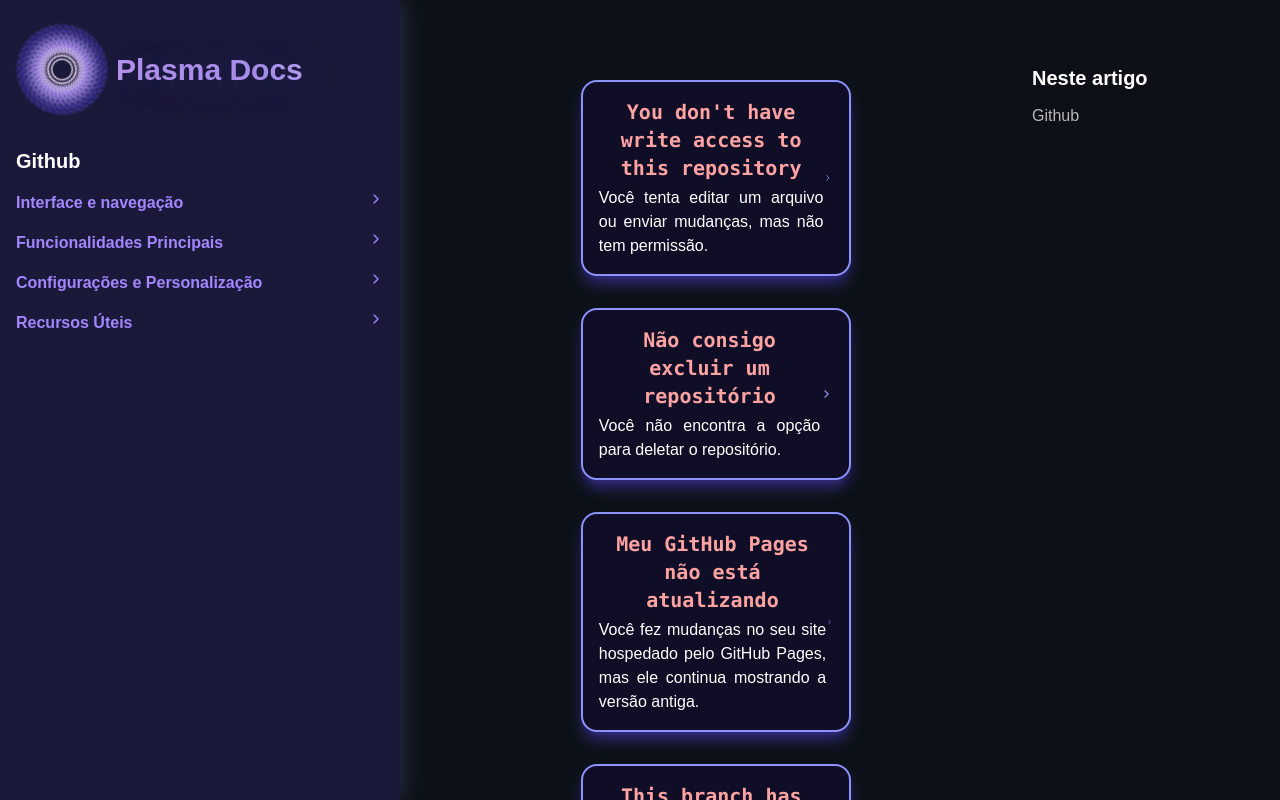
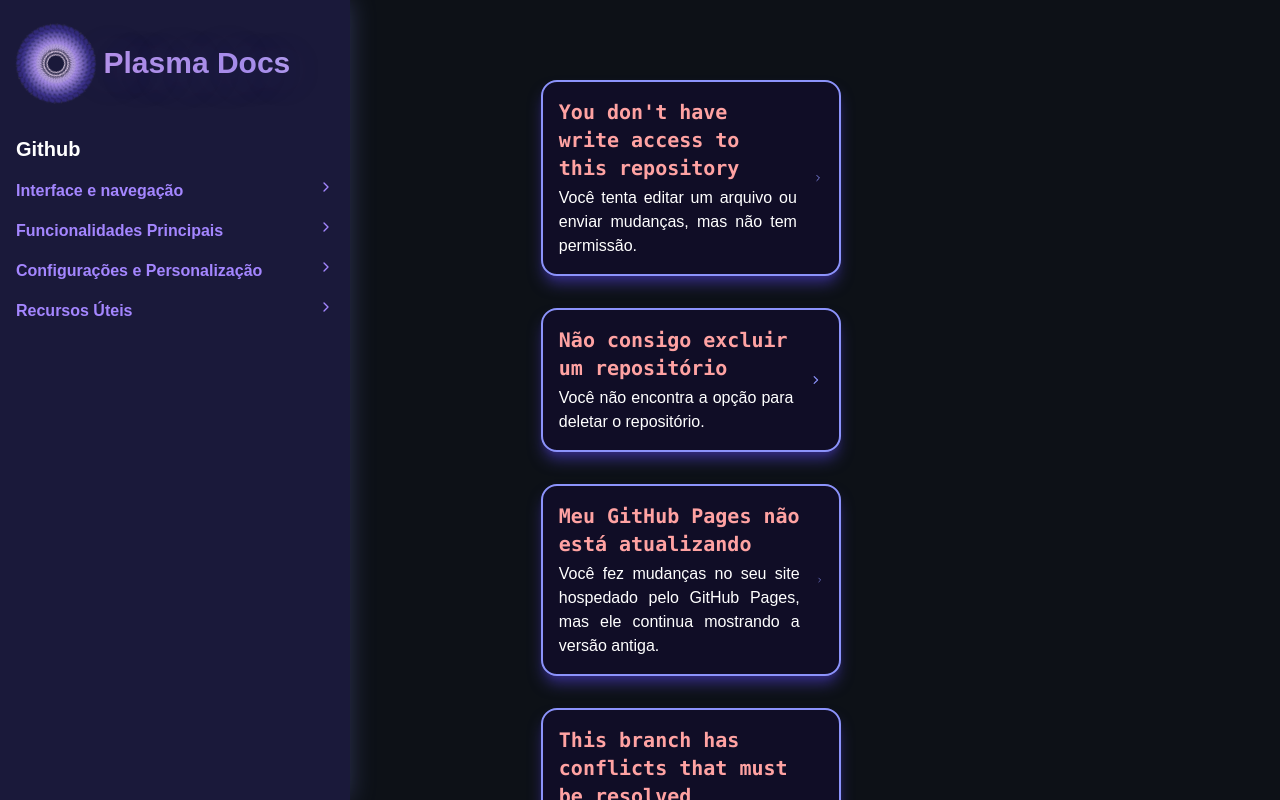
Before and after one commit to Plasma-Dev12/plasma-docs, a Next.js app: page /docs/useful-resources/common-errors-and-solutions in a window 1280 px wide. Shown: the top 800 px of the page. Built offline with nearby package versions, Linux system fonts and the light colour scheme; a web font is replaced by a local one.

Commit message:
✨ feat: finished creating main components

```diff
--- a/src/app/docs/useful-resources/common-errors-and-solutions/page.tsx
+++ b/src/app/docs/useful-resources/common-errors-and-solutions/page.tsx
@@ -3,7 +3,7 @@ import ErroSolucao from "@/components/ErroSolucao";
 
 export default function ErrosSolucoesPage() {
   return (
-    <main className="flex flex-row w-full overflow-y-auto">
+    <main className="flex flex-row">
       <section className=" mx-auto w-3/5">
         <div className="grid grid-cols-1 gap-8 items-stretch p-4 justify-center w-full ">
           {errosSolucoes.map((erroSolucao, index) => (
--- a/src/components/AnchorLinks.tsx
+++ b/src/components/AnchorLinks.tsx
@@ -19,7 +19,13 @@ export default function AnchorLinks() {
   return (
     <nav className="mt-16 mr-12 w-[200px]">
       <div className="w-[200px] fixed">
-        <span className="text-white text-xl font-bold">Neste artigo</span>
+        <span
+          className={`text-white text-xl font-bold ${
+            headings.length === 0 && "hidden"
+          }`}
+        >
+          Neste artigo
+        </span>
         <ul className="flex flex-col mt-3 gap-1">
           {headings.map((heading) => (
             <li key={heading.id} className="text-white/70 hover:text-[#A486FF]">
--- a/src/components/ErroSolucao.tsx
+++ b/src/components/ErroSolucao.tsx
@@ -17,11 +17,11 @@ export default function ErroSolucao({ content }: ErrosSolucoesProps) {
   return (
     <article className="flex flex-col items-center justify-center border-2 border-[#8C93FB] bg-[#100d26] rounded-2xl text-center gap-y-2 shadow-lg shadow-[#342C80]">
       <div
-        className="flex flex-row items-center justify-between w-full p-4 cursor-pointer hover:bg-[#171439] rounded-2xl"
+        className="flex flex-row items-center justify-between w-full p-4 cursor-pointer hover:bg-[#171439] rounded-2xl gap-4"
         onClick={() => setMostrarSolucoes(!mostrarSolucoes)}
       >
         <div className="flex flex-col items-start gap-1">
-          <h4 className="text-red-300 font-mono text-xl text-center font-bold">
+          <h4 className="text-red-300 font-mono text-xl text-start font-bold">
             {content.erro}
           </h4>
           <p className="text-white text-justify text">
--- a/src/components/Sidebar.tsx
+++ b/src/components/Sidebar.tsx
@@ -4,10 +4,12 @@ import plasmaDocsLogo from "@/assets/Logo plasma docs.svg";
 import DropdownListTitle from "./DropdownListTitle";
 import SidebarItemLink from "./SidebarItemLink";
 import Link from "next/link";
+import { div } from "framer-motion/client";
 
 export default function Sidebar() {
   return (
-    <div className="w-[400px] h-screen max-h-screen overflow-y-auto bg-[#28225F]/50 px-4 py-6 shadow-[0px_0px_24px_#8c93fb44]">
+    <div className="w-[350px]">
+      <div className="w-[350px] fixed h-screen max-h-screen overflow-y-auto bg-[#28225F]/50 px-4 py-6 shadow-[0px_0px_24px_#8c93fb44]">
         <Link href={"/"}>
           <div className="flex flex-row items-center gap-2">
             <Image
@@ -22,7 +24,7 @@ export default function Sidebar() {
           </div>
         </Link>
         <div className="text-white mt-8">
-        <h2 className="font-bold text-xl">Github</h2>
+          <span className="font-bold text-xl">Github</span>
           <details className="cursor-pointer my-4">
             <DropdownListTitle name="Interface e navegação" />
             <div>
@@ -145,5 +147,6 @@ export default function Sidebar() {
           </details>
         </div>
       </div>
+    </div>
   );
 }
```
Lines whose indentation alone changed are shown as unchanged.
